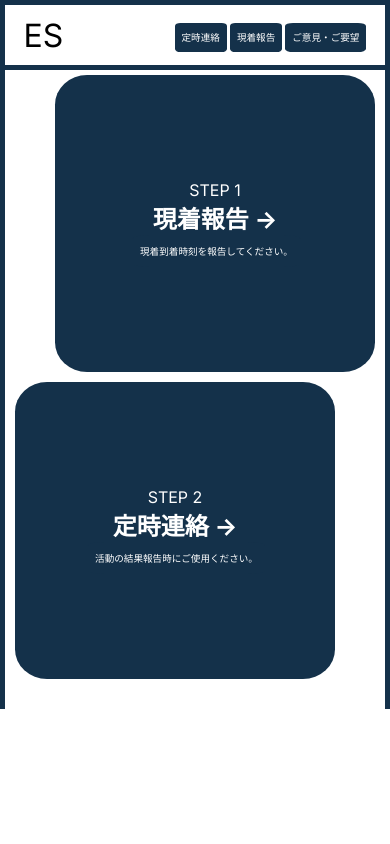
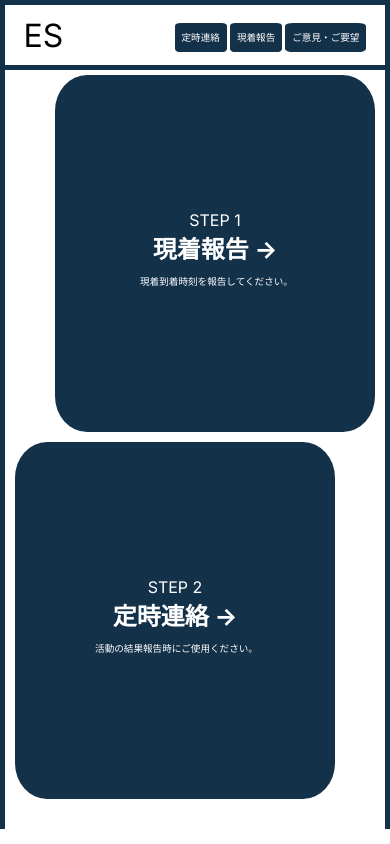
Before and after one commit to hoshimotoyasunori/report, a Next.js app: page / in a window 390 px wide. Built offline with nearby package versions, Linux system fonts and the light colour scheme.

Commit message:
fase2-31

```diff
--- a/app/page.module.css
+++ b/app/page.module.css
@@ -50,7 +50,7 @@
 }
 
 .card1 {
-  height: calc(45vh - 110px);
+  height: calc(45vh - 65px);
   /* width: 50%; */
   display: flex;
   align-items: center;
@@ -62,7 +62,7 @@
 }
 
 .card2 {
-  height: calc(45vh - 110px);
+  height: calc(45vh - 65px);
   /* width: 50%; */
   display: flex;
   align-items: center;
@@ -135,7 +135,7 @@
   }
 
   .card1 {
-    height: calc(50vh - 125px);
+    height: calc(50vh - 65px);
     width: AUTO;
     display: flex;
     flex-direction: column;
@@ -147,7 +147,7 @@
   }
 
   .card2 {
-    height: calc(50vh - 125px);
+    height: calc(50vh - 65px);
     width: AUTO;
     display: flex;
     flex-direction: column;
```
